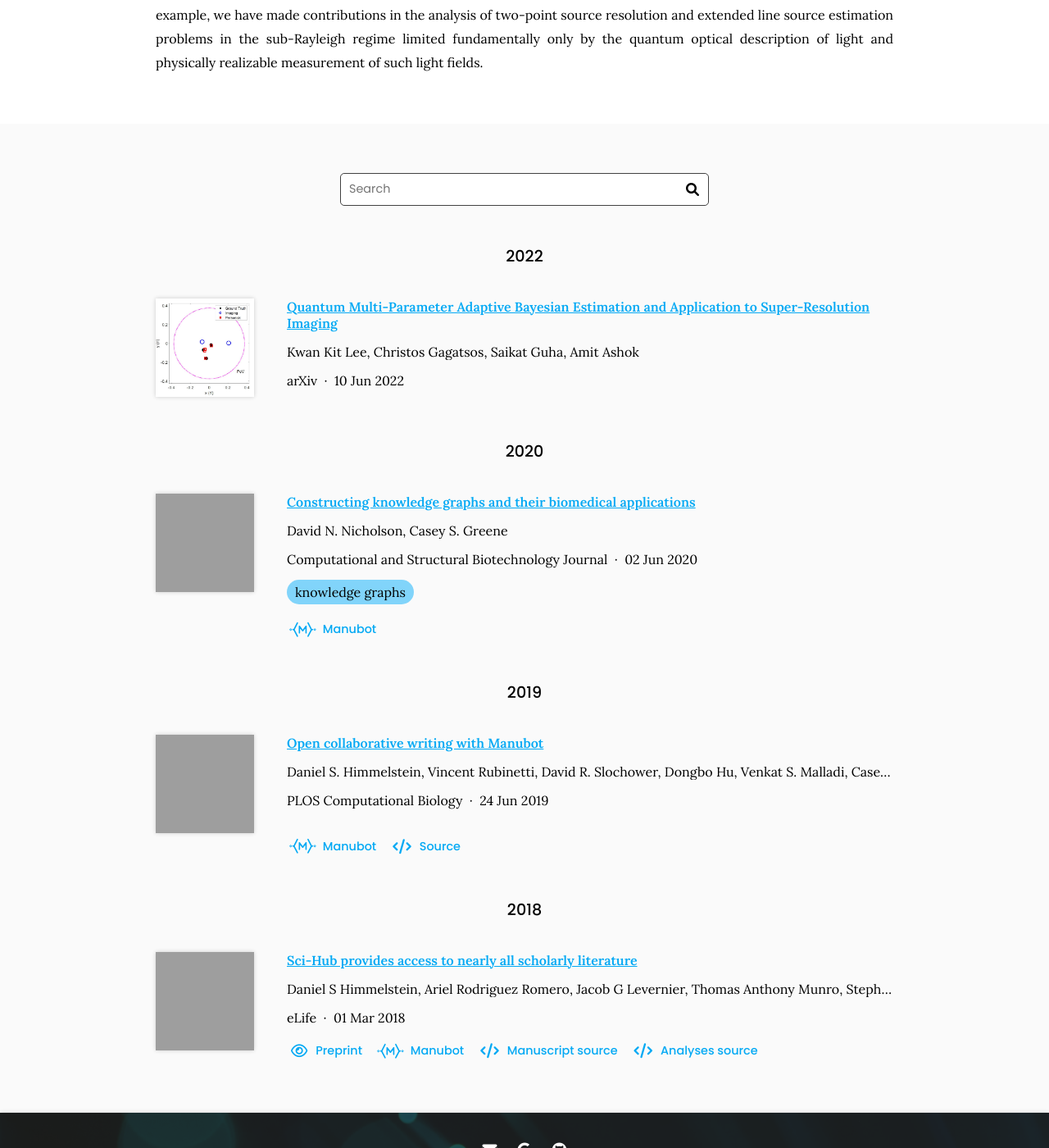
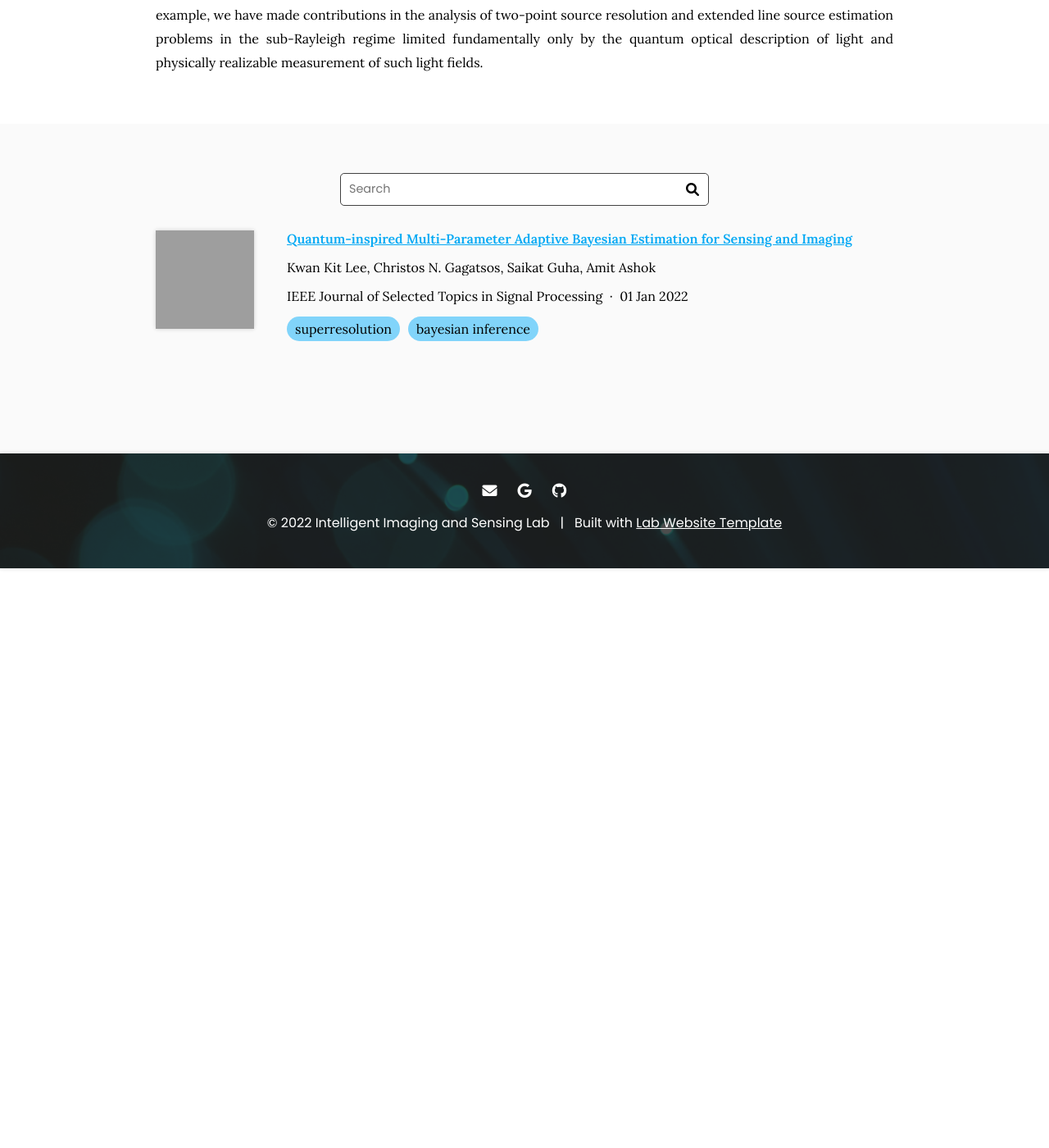
Before and after one commit to I2SL/I2SL-Website, a Jekyll site: the page built from research/index.md, in a window 1280 px wide and 1400 px high, scrolled down 707 px. Shown: the whole window at 82% size. Built offline with Jekyll 4.4.1, drawn with Linux system fonts in a browser that asks for light colours; grey boxes are pictures that could not be loaded.

Commit message:
Generate citations

```diff
--- a/_data/citations.yaml
+++ b/_data/citations.yaml
@@ -1,80 +1,19 @@
 # DO NOT EDIT, GENERATED AUTOMATICALLY FROM SOURCES.YAML (AND ELSEWHERE)
 # See https://github.com/greenelab/lab-website-template/wiki/Citations
 
-- id: doi:10.1016/j.csbj.2020.05.017
-  title: Constructing knowledge graphs and their biomedical applications
-  authors:
-  - David N. Nicholson
-  - Casey S. Greene
-  publisher: Computational and Structural Biotechnology Journal
-  date: '2020-06-02'
-  link: https://doi.org/gg7m48
-  image: https://ars.els-cdn.com/content/image/1-s2.0-S2001037020302804-gr1.jpg
-  extra-links:
-  - type: manubot
-    link: https://greenelab.github.io/knowledge-graph-review/
-  tags:
-  - knowledge graphs
-  _cache: 2b8aa76c98be2f26481ab15dc135eb446fa9ef6f94af175c9639d1a45d538cf4
-- id: doi:10.1371/journal.pcbi.1007128
-  title: Open collaborative writing with Manubot
-  authors:
-  - Daniel S. Himmelstein
-  - Vincent Rubinetti
-  - David R. Slochower
-  - Dongbo Hu
-  - Venkat S. Malladi
-  - Casey S. Greene
-  - Anthony Gitter
-  publisher: PLOS Computational Biology
-  date: '2019-06-24'
-  link: https://doi.org/c7np
-  image: https://journals.plos.org/ploscompbiol/article/figure/image?size=inline&id=info:doi/10.1371/journal.pcbi.1007128.g001&rev=2
-  repo: greenelab/meta-review
-  extra-links:
-  - type: manubot
-    link: https://greenelab.github.io/meta-review/
-  - type: source
-    link: https://github.com/greenelab/meta-review
-  - type: website
-    link: http://manubot.org/
-  _cache: 189b56e366896b6a90ae8d64fc4e605797d2bdd07674653d81ae533b2f1e4672
-- id: doi:10.7554/eLife.32822
-  title: Sci-Hub provides access to nearly all scholarly literature
-  authors:
-  - Daniel S Himmelstein
-  - Ariel Rodriguez Romero
-  - Jacob G Levernier
-  - Thomas Anthony Munro
-  - Stephen Reid McLaughlin
-  - Bastian Greshake Tzovaras
-  - Casey S Greene
-  publisher: eLife
-  date: '2018-03-01'
-  link: https://doi.org/ckcj
-  image: https://iiif.elifesciences.org/lax:32822%2Felife-32822-fig8-v3.tif/full/863,/0/default.webp
-  extra-links:
-  - type: preprint
-    link: https://doi.org/10.7287/peerj.preprints.3100v1
-  - type: manubot
-    link: https://greenelab.github.io/scihub-manuscript/
-  - type: source
-    link: https://github.com/greenelab/scihub-manuscript
-    text: Manuscript source
-  - type: source
-    link: https://github.com/greenelab/scihub
-    text: Analyses source
-  _cache: 483a564e9ddf847e6372cafb31de4673771c3e4da664c0d86a7ea7c38c20318d
-- id: arXiv:2202.09980
-  title: Quantum Multi-Parameter Adaptive Bayesian Estimation and Application to Super-Resolution
-    Imaging
+- id: doi:10.1109/jstsp.2022.3214774
+  title: Quantum-inspired Multi-Parameter Adaptive Bayesian Estimation for Sensing
+    and Imaging
   authors:
   - Kwan Kit Lee
-  - Christos Gagatsos
+  - Christos N. Gagatsos
   - Saikat Guha
   - Amit Ashok
-  publisher: arXiv
-  date: '2022-06-10'
-  link: https://arxiv.org/abs/2202.09980
-  image: images/citations/constellation_personick.jpg
-  _cache: 0d60600340e97a891e550eaa81239099876c2377b7fa9f9e29e09bfe5129850d
+  publisher: IEEE Journal of Selected Topics in Signal Processing
+  date: '2022-01-01'
+  link: https://doi.org/gq5p7j
+  image: https://github.com/NicoDeshler/I2SL-Website/blob/main/images/citations/constellation_personick.JPG
+  tags:
+  - superresolution
+  - bayesian inference
+  _cache: b812669ad9582947b71f084b15188b894aa09e5a5413d3eff809d136f7d71ed0
```
